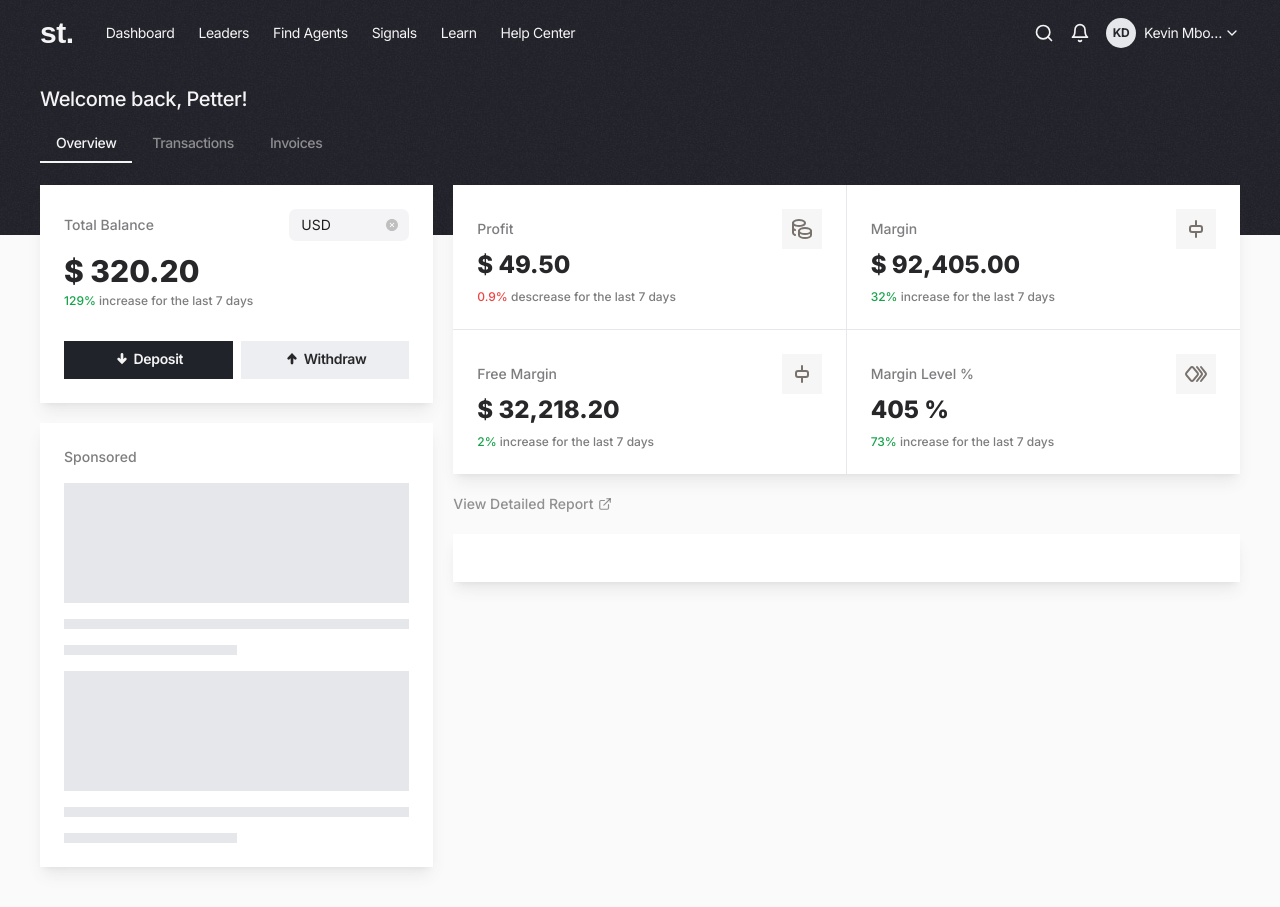
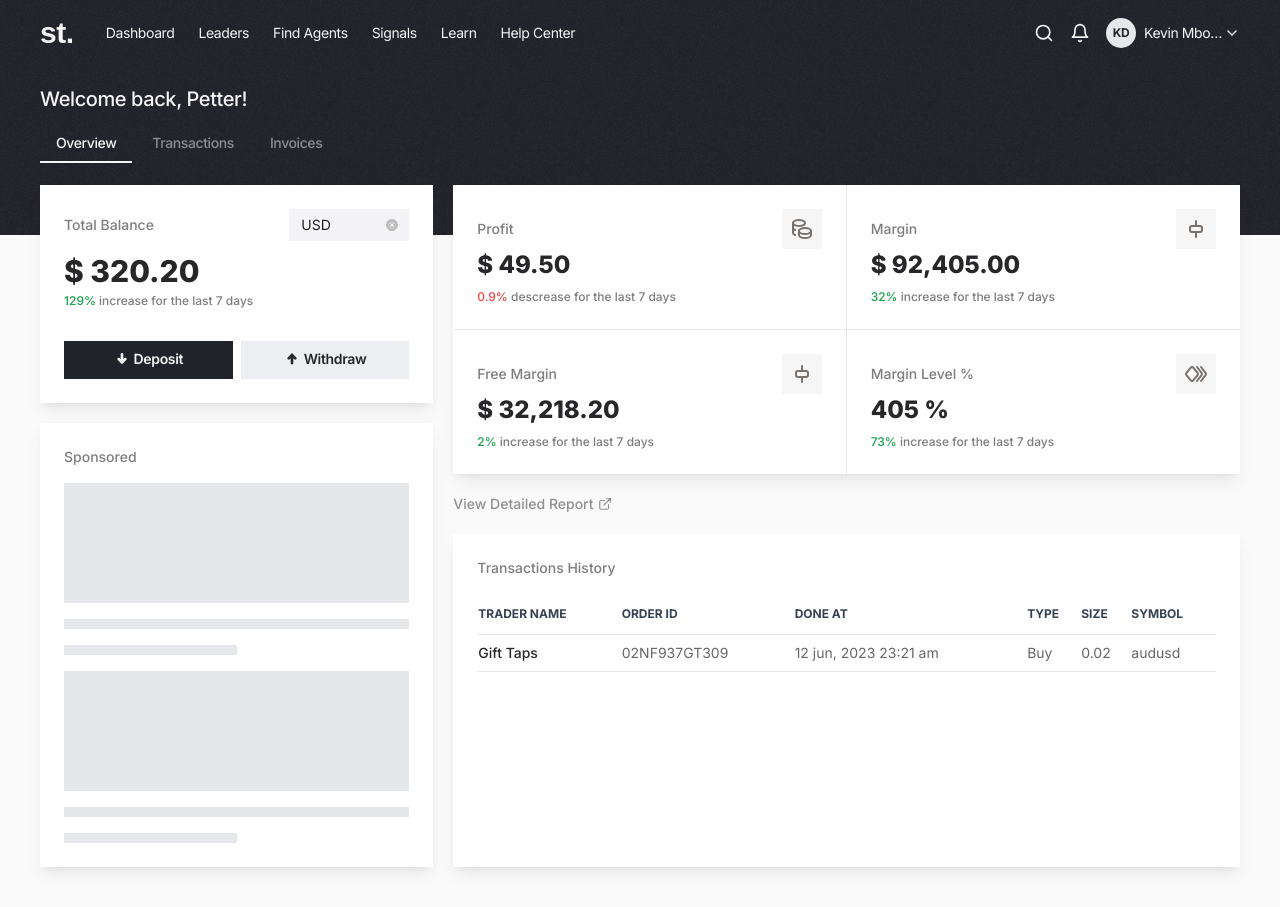
Before and after one commit to kevindermot99/simpleTrading, a React (Vite) app: page /#/ in a window 1280 px wide. Built offline with nearby package versions, Linux system fonts and the light colour scheme; a web font is replaced by a local one.

Commit message:
Update Home.jsx

```diff
--- a/src/pages/Home.jsx
+++ b/src/pages/Home.jsx
@@ -32,7 +32,7 @@ function Home() {
                     </button>
                 </div>
             </div>
-            <div className="flex gap-5 w-full bg-transparent min-h-[200px] mt-[-50px] px-10 text-text-color-black pb-10">
+            <div className="flex gap-5 w-full h-full bg-transparent mt-[-50px] px-10 text-text-color-black pb-10">
                 <div className="w-1/3 h-fit flex flex-col gap-5">
                     {/* Balance */}
                     <div className=" w-full h-fit bg-white shadow-lg shadow-stone-600/10 flex flex-col p-6">
@@ -45,7 +45,7 @@ function Home() {
                                     token: {
                                         // Seed Token
                                         colorPrimary: '#fff',
-                                        borderRadius: 7,
+                                        borderRadius: 0,
                                         colorBorder: '#00000000',
                                         colorBgContainer: '#e5e7eb70',
                                         colorBgTextHover: "red"
@@ -123,7 +123,7 @@ function Home() {
                         <div className="w-1/2 bg-border-lines-light h-[10px]"></div>
                     </div>
                 </div>
-                <div className="w-2/3 h-fit flex flex-col gap-5">
+                <div className="w-2/3 min-h-full flex flex-col gap-5">
                     <div className="w-full h-fit bg-white shadow-lg shadow-stone-600/10 grid gap-0 grid-cols-2 ">
                         {/* Profit */}
                         <div className="flex flex-col p-6 w-full h-fit border-r-[1px] border-b-[1px] ">
@@ -250,11 +250,62 @@ function Home() {
                             </div>
                         </div>
                     </div>
-                    <Link kto="/" className="text-sm text-text-color-black/50 font-medium w-full flex items-center gap-1">
+                    <Link kto="/" className="text-sm text-text-color-black/50 font-medium w-fit h-fit flex items-center gap-1">
                         View Detailed Report
                         <LuExternalLink />
                     </Link>
-                    <div className=" w-full h-fit bg-white shadow-lg shadow-stone-600/10 flex flex-col gap-4 p-6">
+                    <div className=" w-full flex-1 h-full bg-white shadow-lg shadow-stone-600/10 flex flex-col gap-4 p-6">
+                        <div className="flex items-center justify-between w-full">
+                            <h1 className="text-sm text-text-color-black/60 font-medium">
+                                Transactions History
+                            </h1>
+                        </div>
+                        <table class="w-full text-sm text-left">
+                            <thead class="text-xs text-gray-700 uppercase border-b">
+                                <tr>
+                                    <th scope="col" class=" py-3">
+                                        Trader name
+                                    </th>
+                                    <th scope="col" class=" py-3">
+                                        Order id
+                                    </th>
+                                    <th scope="col" class=" py-3">
+                                        Done at
+                                    </th>
+                                    <th scope="col" class=" py-3">
+                                        type
+                                    </th>
+                                    <th scope="col" class=" py-3">
+                                        size
+                                    </th>
+                                    <th scope="col" class=" py-3">
+                                        symbol
+                                    </th>
+                                </tr>
+                            </thead>
+                            <tbody>
+                                <tr class="odd:bg-white even:bg-border-lines-light/40 border-b text-sm text-text-color-black/70 ">
+                                    <th class=" py-2 font-medium text-text-color-black whitespace-nowrap ">
+                                        Gift Taps
+                                    </th>
+                                    <td class=" py-2">
+                                        02NF937GT309
+                                    </td>
+                                    <td class=" py-2">
+                                        12 jun, 2023 23:21 am
+                                    </td>
+                                    <td class=" py-2">
+                                        Buy
+                                    </td>
+                                    <td class=" py-2">
+                                        0.02
+                                    </td>
+                                    <td class=" py-2">
+                                        audusd
+                                    </td>
+                                </tr>
+                            </tbody>
+                        </table>
                     </div>
                 </div>
             </div>
```
